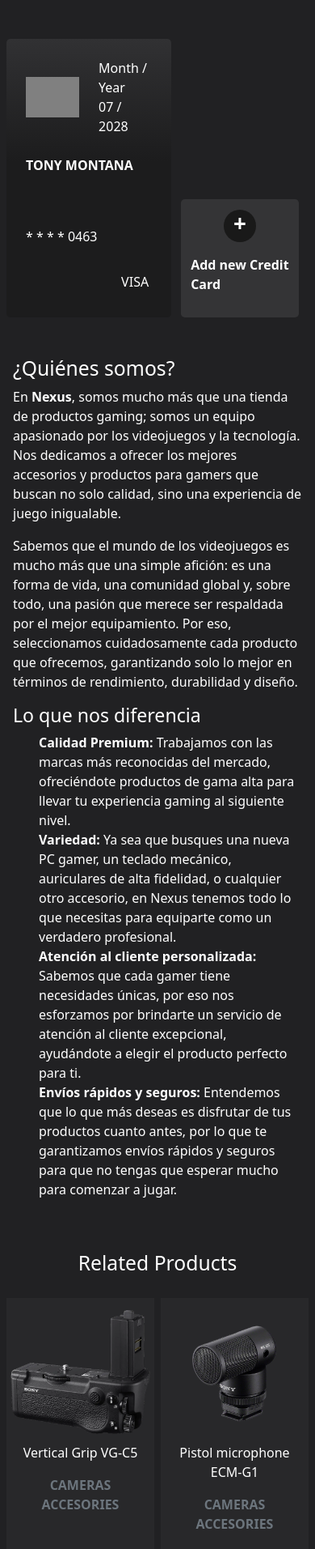
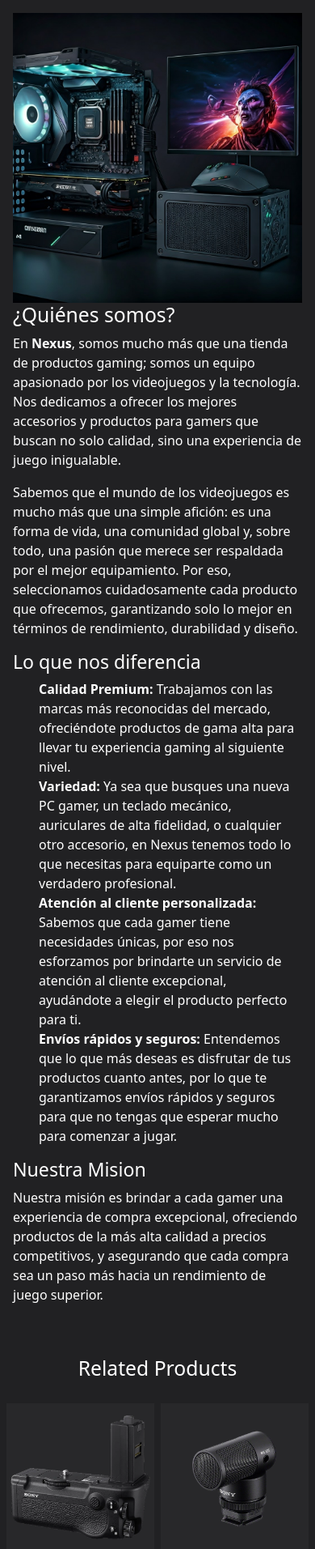
Before and after one commit to 8auti/Sony-Store, a PHP site: page /pages/about.php in a window 390 px wide. Shown: the part 160-2073 px from the top of the page at 81% size. Run offline with PHP 8.4, Linux system fonts and the light colour scheme; some libraries are stand-ins or nearby versions; grey boxes are pictures that could not be loaded.

Commit message:
asdasdasdasdasd

```diff
--- a/pages/about.php
+++ b/pages/about.php
@@ -30,45 +30,9 @@
           <!-- Header -->
           <?php require('../layout/_header.php')?>
 
-          <!-- Cards -->
-          <section
-            id="cards"
-            class="d-lg-none row justify-content-center align-items-end gap-4 my-5 px-3"
-          >
-            <article
-              class="col-7 rounded-3 dual-card bg-grey-300 row justify-content-center align-items-center"
-            >
-              <div class="col-6 mt-4">
-                <img
-                  class="w-100 filter-contrast-0"
-                  src="https://static.thenounproject.com/png/3986338-200.png"
-                  alt="Credit card"
-                />
-              </div>
-              <div class="col-6 mt-4">
-                <span class="d-block">Month / Year</span>
-                <span class="d-block">07 / 2028</span>
-              </div>
-              <p class="text-uppercase fw-bolder mt-4">Tony Montana</p>
-              <p class="mt-5">* * * * 0463</p>
-              <p class="p-3 col-12 align-self-end text-end">VISA</p>
-            </article>
-            <article
-              class="col-5 rounded-3 aspect-card-half bg-grey h-50 d-flex justify-content-center align-items-center flex-column"
-            >
-              <a href="#add-credit-card">
-                <div
-                  class="bg-grey-300 aspect-square rounded-circle text-center align-middle display-6 fw-bolder p-0 m-0 h-40px"
-                >
-                  +
-                </div>
-              </a>
-              <p class="mt-3 fw-bolder">Add new Credit Card</p>
-            </article>
-          </section>
-
           <section>
               <article>
+              <img src="../img/Studio.png" class="img-fluid" alt="...">
                 <div>
                   <h2>¿Quiénes somos?</h2>
                   <p>
@@ -92,6 +56,12 @@
                       <strong>Envíos rápidos y seguros:</strong> Entendemos que lo que más deseas es disfrutar de tus productos cuanto antes, por lo que te garantizamos envíos rápidos y seguros para que no tengas que esperar mucho para comenzar a jugar.
                     </li>
                   </ul>
+                <h3>
+                  Nuestra Mision
+                </h3>
+                <p>
+                Nuestra misión es brindar a cada gamer una experiencia de compra excepcional, ofreciendo productos de la más alta calidad a precios competitivos, y asegurando que cada compra sea un paso más hacia un rendimiento de juego superior.
+                </p>
                 </div>
               </article>
           </section>
```
Also changed, not shown: img/Studio.png (added).
